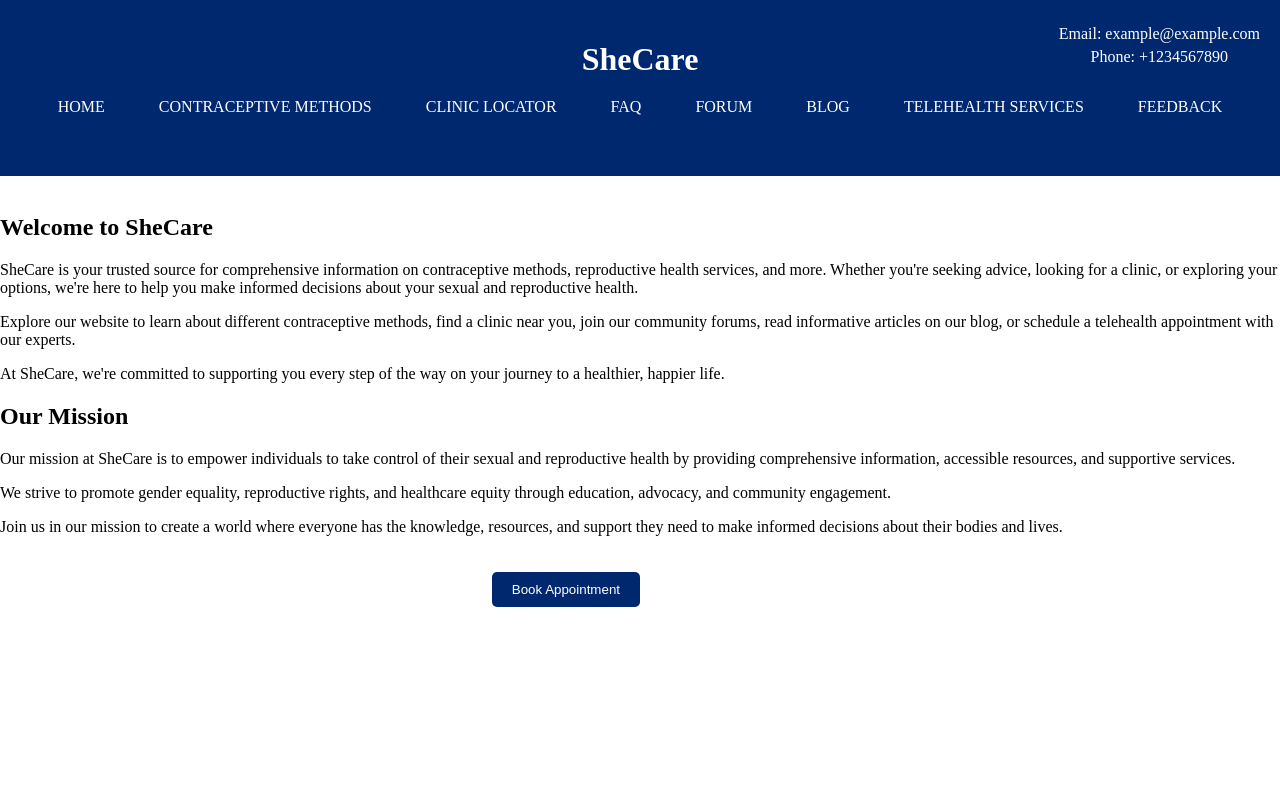
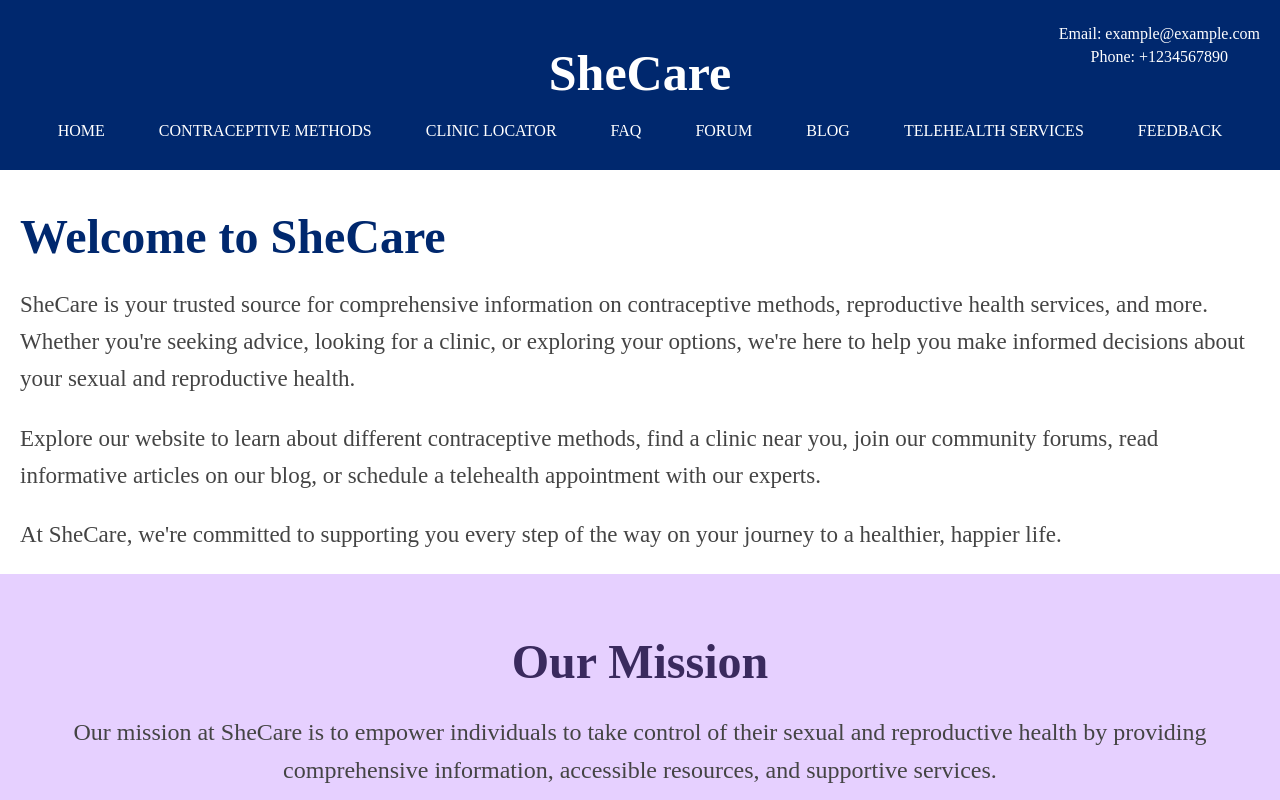
Before and after one commit to aggarwalgauri05/SheCare, a plain HTML site: page index.html in a window 1280 px wide. Shown: the top 800 px of the page. Drawn offline with Linux system fonts and the light colour scheme.

Commit message:
Update styles.css

```diff
--- a/styles.css
+++ b/styles.css
@@ -8,34 +8,28 @@ ul {
 /* Header styles */
 header {
     position: relative;
-    /* Set position relative for absolute positioning */
     text-align: center;
-    padding: 20px 0;
+    padding: 10px 0;
     background-color: #00286e;
     /* Dark blue background color */
 }
 
 header h1 {
     margin-bottom: 20px;
-    /* Adjust spacing between header and navigation bar */
     color: #ffffff;
-    /* White text color */
+    font-size: 50px;
 }
 
 /* Contact info styles */
 .contact-info {
     position: absolute;
     top: 20px;
-    /* Adjust top position as needed */
     right: 20px;
-    /* Adjust right position as needed */
     color: #ffffff;
-    /* White text color */
 }
 
 .contact-info p {
     margin: 5px 0;
-    /* Adjust margin for each contact detail */
 }
 
 /* Navigation bar styles */
@@ -49,49 +43,42 @@ nav ul {
 
 nav ul li {
     display: inline;
-    /* Display menu items in a single line */
     margin-right: 10px; /* Reduce space between menu items */
 }
 
 nav ul li:last-child {
     margin-right: 0;
-    /* Remove margin from the last menu item */
 }
 
 nav ul li a {
     color: #ffffff;
-    /* White text color */
     text-decoration: none;
     padding: 10px 20px;
-    /* Adjust padding as needed */
     background-color: transparent;
-    /* Transparent background color */
     transition: background-color 0.3s;
-    /* Smooth transition on hover */
     text-transform: uppercase;
-    /* Capitalize menu text */
 }
 
 nav ul li a:hover {
     background-color: rgba(255, 255, 255, 0.3);
-    /* Semi-transparent white background color on hover */
 }
+
 /* Content area styles */
 .content {
     display: grid;
-    grid-template-columns: 1fr 1fr; /* Divide the content area into two equal columns */
+    grid-template-columns: 1fr 1fr;
     align-items: center;
     padding: 20px;
 }
 
 .left {
-    background-size: cover; /* Cover the entire container with the background image */
-    background-position: center; /* Center the background image */
+    background-size: cover;
+    background-position: center;
 }
 
 .right {
     display: flex;
-    justify-content: flex-end; /* Align button to the right */
+    justify-content: flex-end;
 }
 
 .book-appointment {
@@ -106,3 +93,85 @@ nav ul li a:hover {
 .book-appointment:hover {
     background-color: #0044a3;
 }
+
+.img_deg {
+    max-width: 320px;
+    float: left;
+    margin-right: 20px;
+}
+
+.home-content {
+    margin-left: 20px;
+    margin-right: 20px;
+    overflow: hidden;
+    animation: fadeInUp 1s ease forwards;
+}
+
+.home-content img {
+    max-width: 320px;
+    float: left;
+    margin-right: 20px;
+}
+
+.home-content h2 {
+    font-size: 48px;
+    color: #00286e;
+    margin-bottom: 10px;
+}
+
+.home-content p {
+    font-size: 23px;
+    color: #444;
+    line-height: 1.6;
+    margin-bottom: 20px;
+}
+
+.home-content p:last-child {
+    margin-bottom: 0;
+}
+
+/* Keyframe animations */
+@keyframes fadeInUp {
+    from {
+        opacity: 0;
+        transform: translateY(20px);
+    }
+    to {
+        opacity: 1;
+        transform: translateY(0);
+    }
+}
+/* Our Mission section styles */
+.additional-content {
+  background-color: #e6d0ff; /* Lighter lilac background color */
+  padding: 20px;
+  margin-top: 20px;
+  text-align: center; /* Align text in center */
+}
+
+.additional-content h2 {
+  font-size: 48px; /* Bigger font size */
+  color: #3a2a5e; /* Darker lilac text color */
+  margin-bottom: 20px;
+}
+
+.additional-content p {
+  font-size: 24px; /* Bigger font size */
+  color: #444;
+  line-height: 1.6;
+  margin-bottom: 20px;
+}
+.additional-content {
+  animation: slideRight 1s ease forwards;
+}
+
+@keyframes slideRight {
+  from {
+      opacity: 0;
+      transform: translateX(-100%);
+  }
+  to {
+      opacity: 1;
+      transform: translateX(0);
+  }
+}
```
Lines whose indentation alone changed are shown as unchanged.
